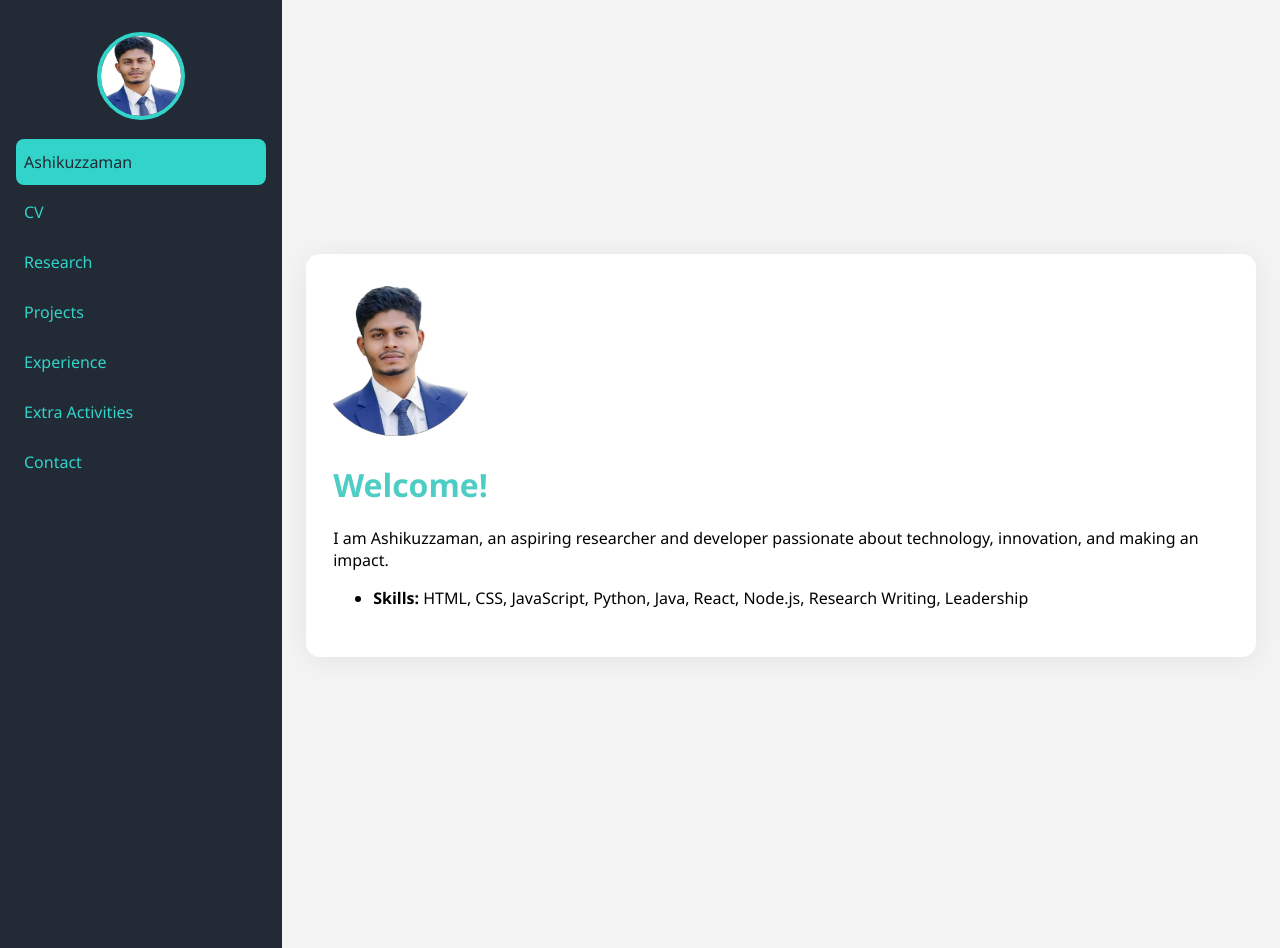
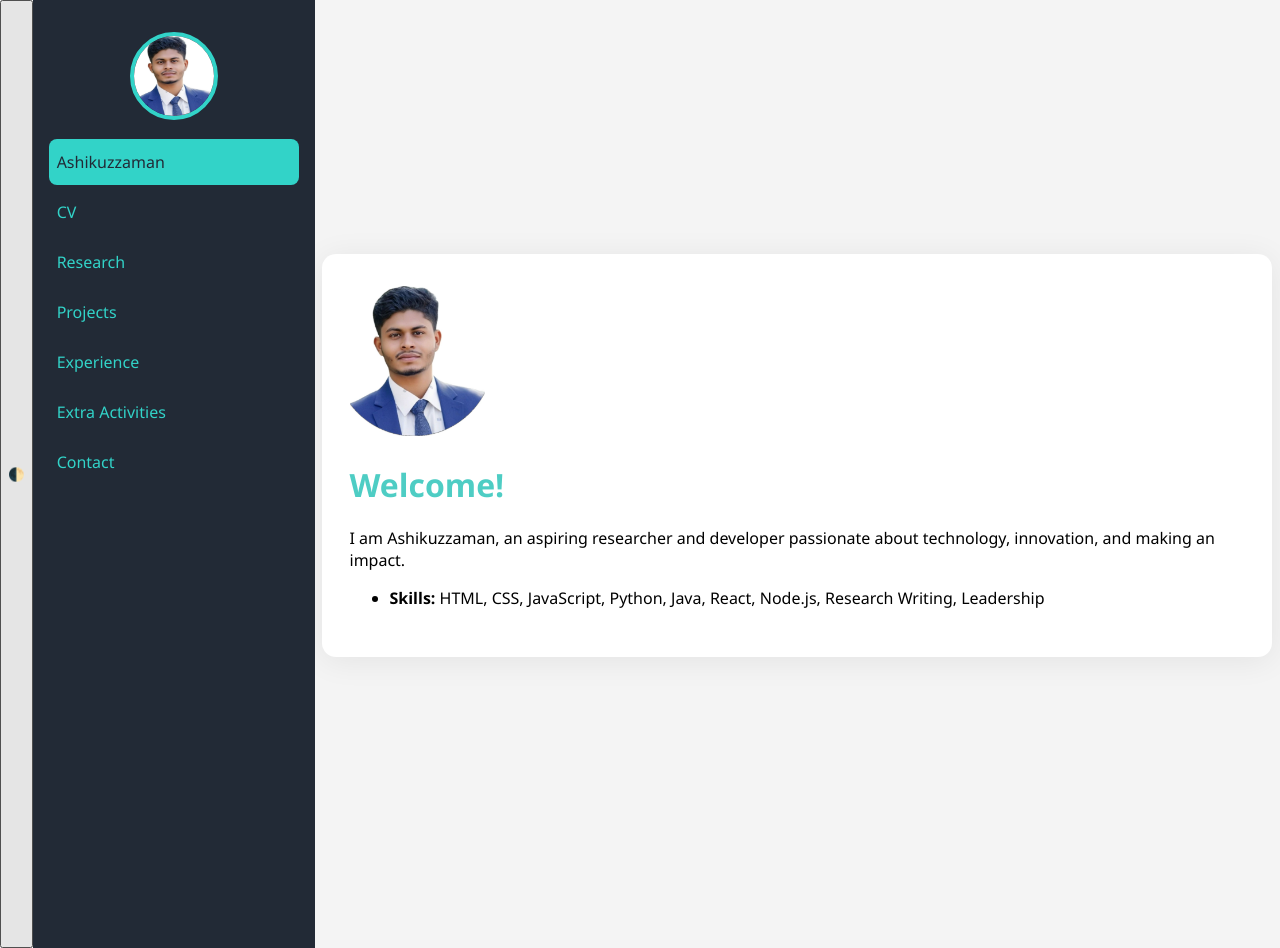
Before and after one commit to Ashikuzzaman026/ashikuzzaman026.github.io, a Jekyll site: the page built from index.md, in a window 1280 px wide. Built offline with Jekyll 4.4.1, drawn with Linux system fonts in a browser that asks for light colours.

Commit message:
Update sidebar.html

```diff
--- a/_includes/sidebar.html
+++ b/_includes/sidebar.html
@@ -1,6 +1,9 @@
 <!-- Hamburger Button -->
 <button class="hamburger" aria-label="Open navigation" onclick="toggleSidebar()">
   <span></span>
+</button>
+<button class="darkmode-toggle" aria-label="Toggle dark mode" onclick="toggleDarkMode()">
+  🌓
 </button>
 <!-- Overlay for closing sidebar on mobile -->
 <div class="sidebar-overlay" id="sidebar-overlay" onclick="toggleSidebar()"></div>
```
